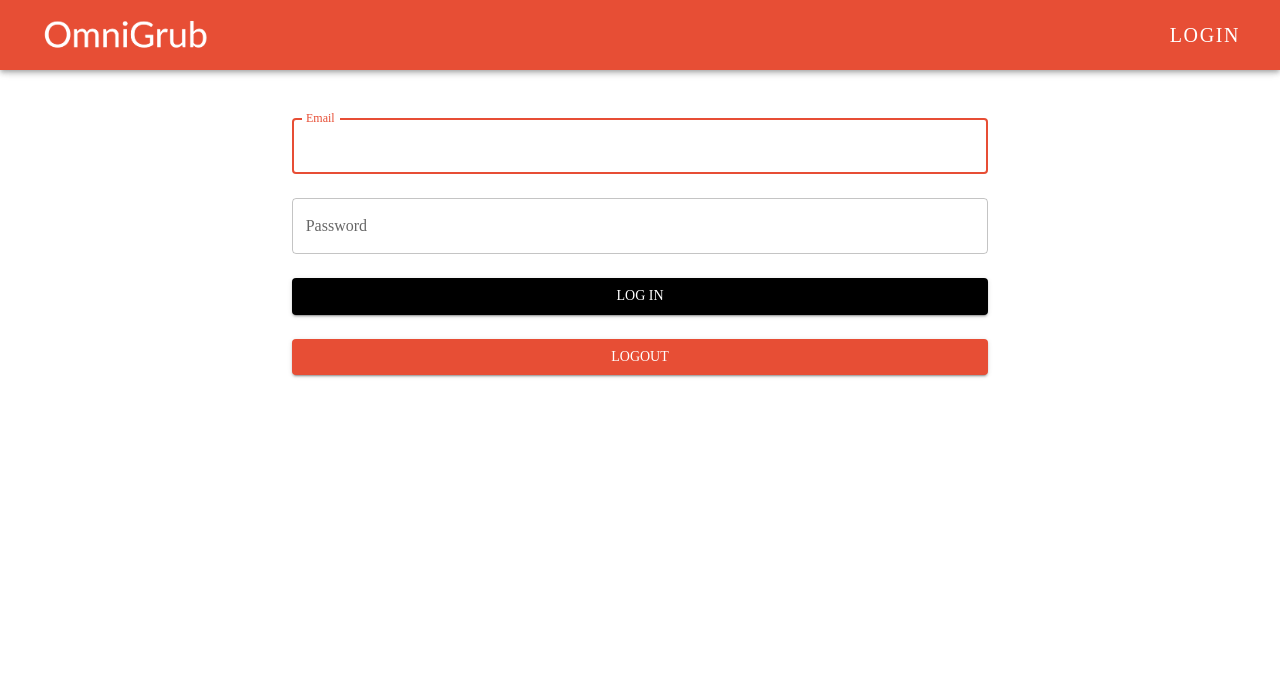
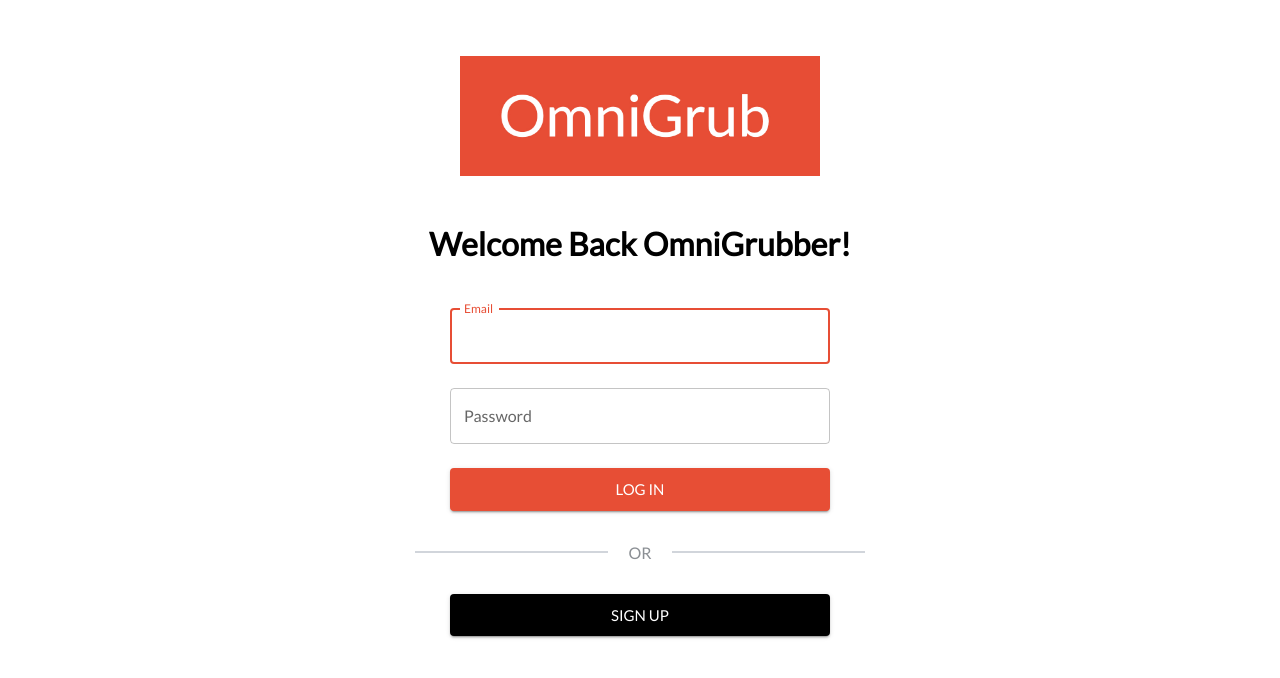
Before and after one commit to dcho87/Project-OmniGrub-FSA, a React app: page /login in a window 1280 px wide. Built offline with nearby package versions, Linux system fonts and the light colour scheme; a web font is replaced by a local one.

Commit message:
formatted sign in page

```diff
--- a/client/App.js
+++ b/client/App.js
@@ -7,6 +7,8 @@ import { NavBar } from "./Components/NavBar/NavBar";
 import { BrowserRouter, Route, Routes, Navigate } from "react-router-dom";
 import { LoginPage } from "./Components/Login/LoginPage";
 import { me } from "./store";
+import WithNav from "./Components/NavToggle/WithNav";
+import WithoutNav from "./Components/NavToggle/WithoutNav";
 
 export const App = () => {
   const dispatch = useDispatch();
@@ -19,13 +21,22 @@ export const App = () => {
   return (
     <div>
       <BrowserRouter>
-        <NavBar />
         <Routes>
-          <Route path="/homeyelp" element={<HomeYelp />} />
-          <Route path="/" element={<HomeYelp />} />
-          <Route path="yelp" element={<Yelp />} />
-          <Route path="login" element={<LoginPage />} />
-          <Route path="/google" element={<Google />} />
+          <Route element={<WithNav />}>
+            <Route path="/homeyelp" element={<HomeYelp />} />
+          </Route>
+          <Route element={<WithNav />}>
+            <Route path="/" element={<HomeYelp />} />
+          </Route>
+          <Route element={<WithNav />}>
+            <Route path="yelp" element={<Yelp />} />
+          </Route>
+          <Route element={<WithoutNav />}>
+            <Route path="login" element={<LoginPage />} />
+          </Route>
+          <Route element={<WithNav />}>
+            <Route path="/google" element={<Google />} />
+          </Route>
         </Routes>
       </BrowserRouter>
     </div>
--- a/client/Components/Login/LoginPage.js
+++ b/client/Components/Login/LoginPage.js
@@ -14,12 +14,12 @@ const theme = createTheme({
     primary: {
       main: "#E74E35",
     },
-    secondary:{
-        main:"#000000"
-    }
+    secondary: {
+      main: "#000000",
+    },
   },
   typography: {
-    fontFamily: "Lato Regular",
+    fontFamily: "Lato",
   },
 });
 
@@ -35,6 +35,7 @@ export const LoginPage = () => {
   const onSubmit = async (data) => {
     try {
       await dispatch(authenticate(data, "login"));
+      navigate("/")
     } catch (ex) {
       console.log(ex);
     }
@@ -58,9 +59,18 @@ export const LoginPage = () => {
           }}
         >
           <Box
+            component={"img"}
+            src={"pictures/Logo-Red.jpeg"}
+            sx={{ height: 120, width: 360, marginTop: 6 }}
+          />
+          <Box component="h1" sx={{ fontFamily: "Lato", marginTop: 6 }}>
+            Welcome Back OmniGrubber!
+          </Box>
+          <Box component="div" sx={{ maxWidth: "380px" }}>
+            <Box
               component="form"
               onSubmit={handleSubmit(onSubmit)}
-            sx={{ marginTop: 5 }}
+              sx={{ marginTop: 3 }}
               key={1}
             >
               <Grid container spacing={3}>
@@ -90,7 +100,9 @@ export const LoginPage = () => {
                     variant="outlined"
                     {...register("password", { required: "Required field" })}
                     error={!!errors.password}
-                  helperText={errors.password ? errors.password.message : null}
+                    helperText={
+                      errors.password ? errors.password.message : null
+                    }
                     fullWidth
                   />
                 </Grid>
@@ -99,28 +111,82 @@ export const LoginPage = () => {
                     type="submit"
                     fullWidth
                     variant="contained"
-                  color="secondary"
+                    color="primary"
+                    size="large"
                   >
                     Log in
                   </Button>
                 </Grid>
-              <Grid item xs={12} sm={12}>
-              <Button
+                {/* <Button
                   type="submit"
                   fullWidth
                   variant="contained"
                   color="primary"
+                  size="large"
+
                   onClick={() => {
                     dispatch(logout());
                     navigate("/");
                   }}
                 >
                   Logout
-                </Button>
-              </Grid>
+                </Button> */}
               </Grid>
             </Box>
-
+          </Box>
+          <Box
+            component="div"
+            sx={{
+              display: "flex",
+              alignItems: "center",
+              minWidth: "450px",
+              marginTop: 4,
+              marginBottom: 4,
+            }}
+          >
+            <Box
+              component="div"
+              sx={{
+                flexGrow: 1,
+                backgroundColor: "#D1D5DB",
+                height: "0.125rem",
+              }}
+            />
+            <Box
+              component="div"
+              sx={{
+                flexGrow: 0,
+                marginLeft: "1.25rem",
+                marginRight: "1.25rem",
+                color: "#8b8f94",
+                fontFamily:"Lato"
+              }}
+            >
+              {" "}
+              OR{" "}
+            </Box>
+            <Box
+              component="div"
+              sx={{
+                flexGrow: 1,
+                backgroundColor: "#D1D5DB",
+                height: "0.125rem",
+              }}
+            />
+          </Box>
+          <Box component="div" sx={{ width: "380px" }}>
+              <Link to="/signup" style={{ textDecoration: 'none' }}>
+            <Button
+              type="submit"
+              fullWidth
+              variant="contained"
+              color="secondary"
+              size="large"
+            >
+              Sign up
+            </Button>
+            </Link>
+          </Box>
         </Box>
       </ThemeProvider>
     </div>
--- /dev/null
+++ b/client/Components/Login/SignUp.js
@@ -0,0 +1 @@
+import React from "react"
--- a/client/Components/NavBar/NavBar.js
+++ b/client/Components/NavBar/NavBar.js
@@ -15,7 +15,7 @@ const theme = createTheme({
           },
     },
     typography:{
-        fontFamily:"Lato Regular"
+        fontFamily:"Lato"
     }
 })
 
@@ -44,7 +44,7 @@ export const NavBar = ()=>{
                       fontSize: "20px",
                       marginLeft: 1,
                       marginRight: 2,
-                      fontFamily: "Lato Regular",
+                      fontFamily: "Lato",
                       letterSpacing: "0.1rem",
                     }}
                   >
--- /dev/null
+++ b/client/Components/NavToggle/WithNav.js
@@ -0,0 +1,12 @@
+import React from 'react'
+import { NavBar } from '../NavBar/NavBar'
+import { Outlet } from 'react-router'
+
+export default ()=>{
+    return(
+        <>
+        <NavBar/>
+        <Outlet/>
+        </>
+    )
+}
--- /dev/null
+++ b/client/Components/NavToggle/WithoutNav.js
@@ -0,0 +1,10 @@
+import React from 'react'
+import { Outlet } from 'react-router'
+
+export default ()=>{
+    return(
+
+        <Outlet/>
+
+    )
+}
--- a/public/index.html
+++ b/public/index.html
@@ -34,6 +34,10 @@
           rgba(0, 0, 0, 0.22) 0px 15px 12px;
       }
     </style>
+    <link rel="preconnect" href="https://fonts.googleapis.com">
+    <link rel="preconnect" href="https://fonts.gstatic.com" crossorigin>
+    <link href="https://fonts.googleapis.com/css2?family=Lato&family=Smooch+Sans:wght@500&display=swap" rel="stylesheet">
+    <link rel="icon" type="img/png" href="https://jweyarecipe.com/wp-content/uploads/2021/05/logo-2.png">
   </head>
   <body>
     <div id="app"></div>
```
Also changed, not shown: seeds/index.js (+17 -17 lines), public/pictures/Logo-Red.jpeg (added). Lines whose indentation alone changed are shown as unchanged.
